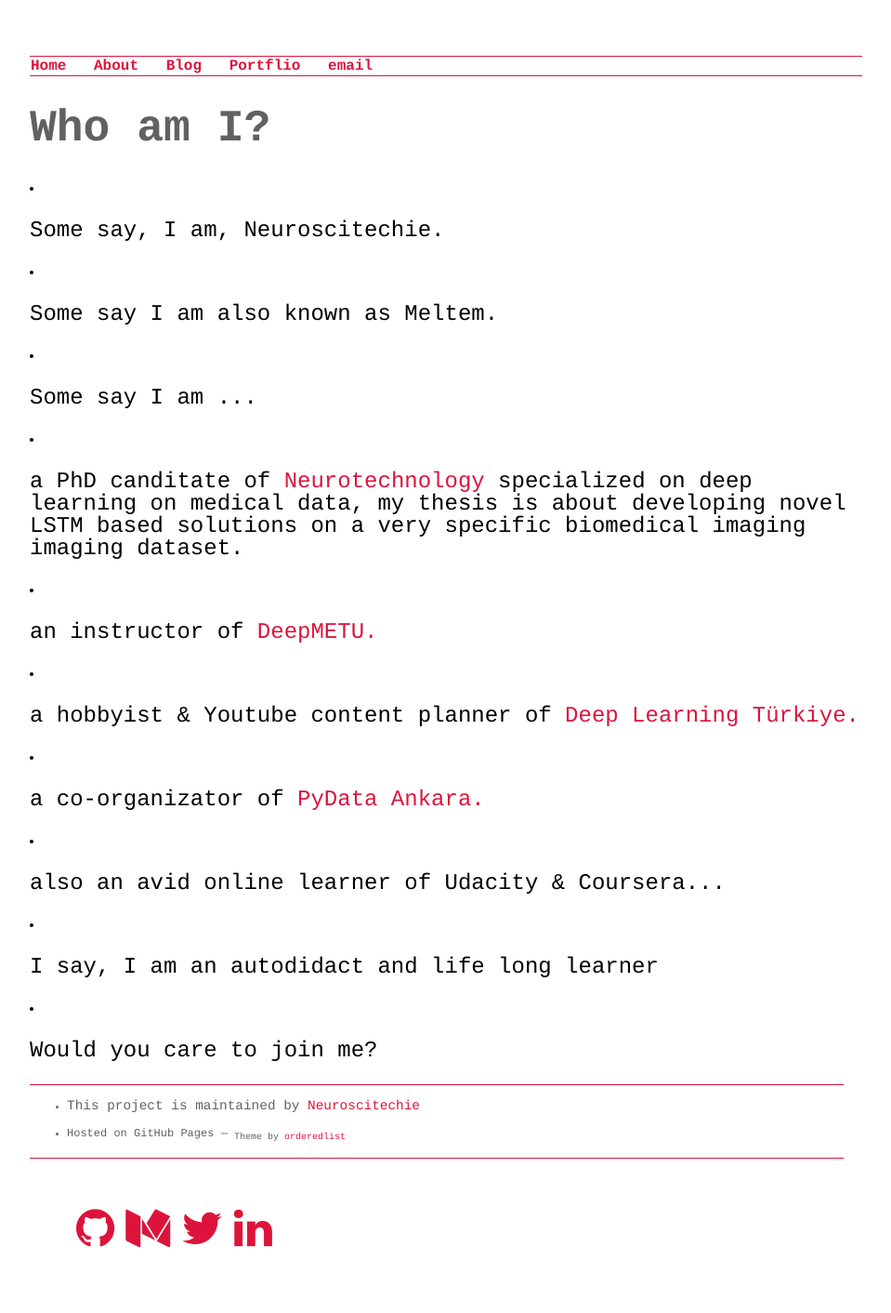
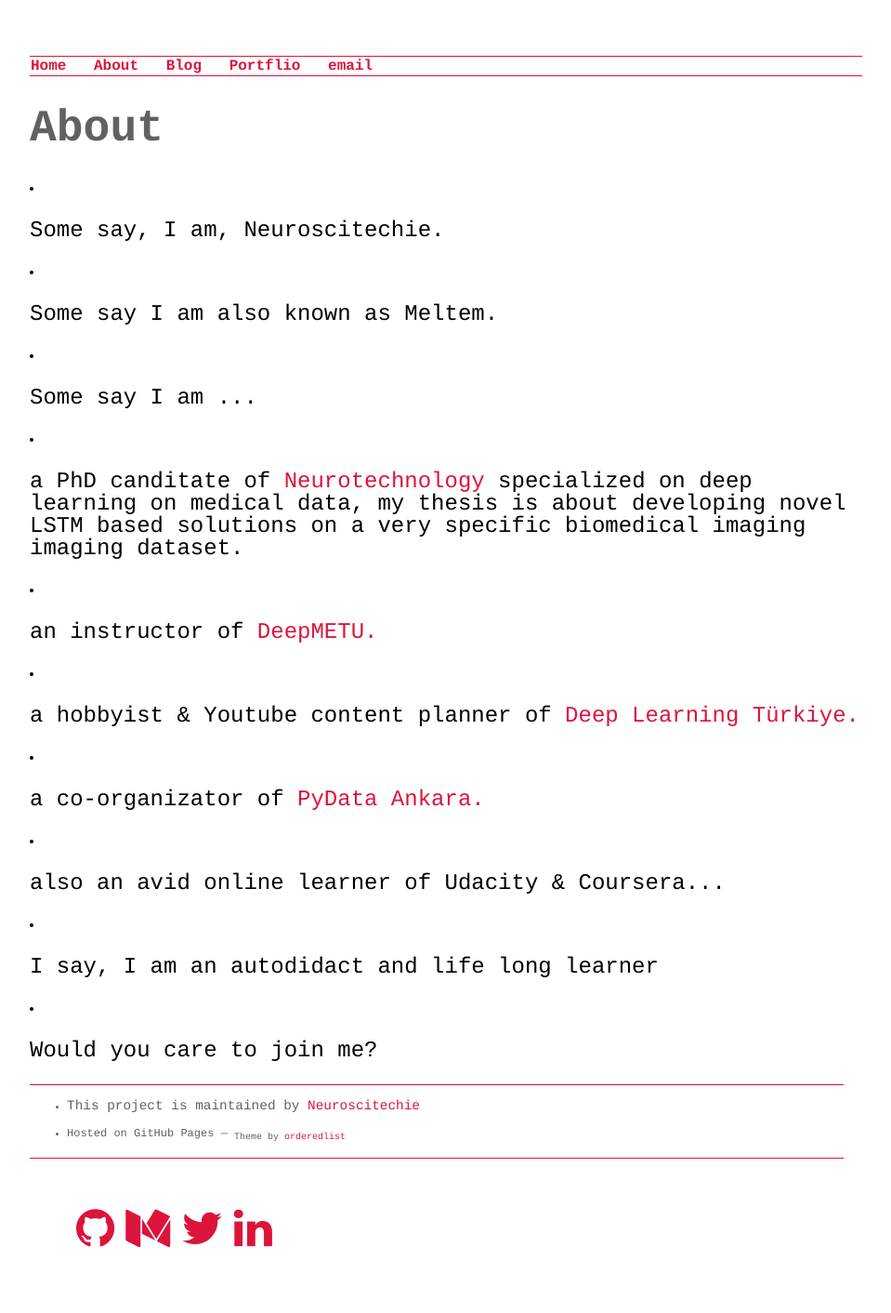
Before and after one commit to inantubek/meltemiatay.github.io, a Jekyll site: the page built from about/index.html, in a window 1280 px wide. Shown: the whole page at 93% size, without its empty margins (160-1119 px from the left). Built offline with Jekyll 4.4.1, drawn with Linux system fonts in a browser that asks for light colours; nearby versions of some CDN libraries.

Commit message:
Update index.html

```diff
--- a/about/index.html
+++ b/about/index.html
@@ -4,7 +4,7 @@ title: A Neuroscitechie Blog
 ---
 
                  <div class="about">
-			<h1>Who am I?</h1>
+			<h1>About</h1>
 			<li><p>Some say, I am, Neuroscitechie.</p></li>
 			<li><p>Some say I am also known as Meltem.</p></li>
 			<li><p>Some say I am ... </p></li>
```
